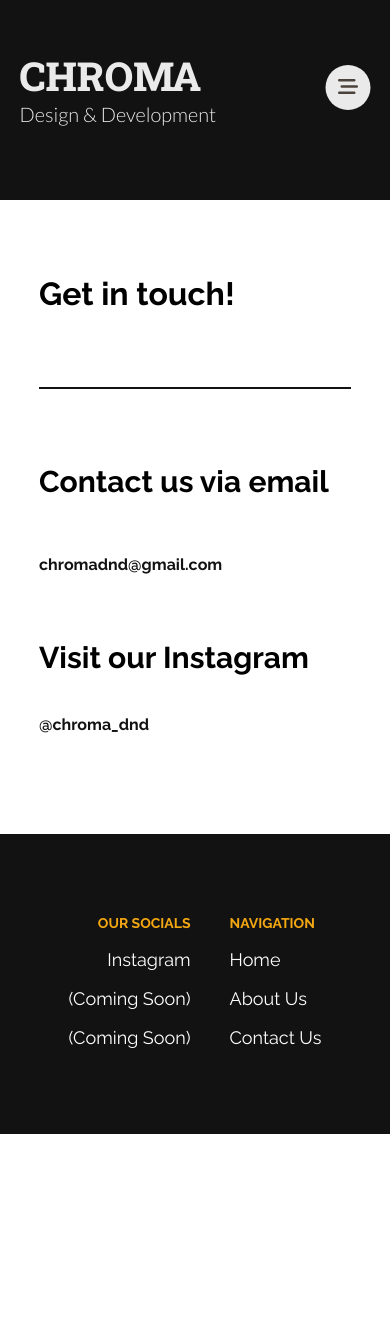
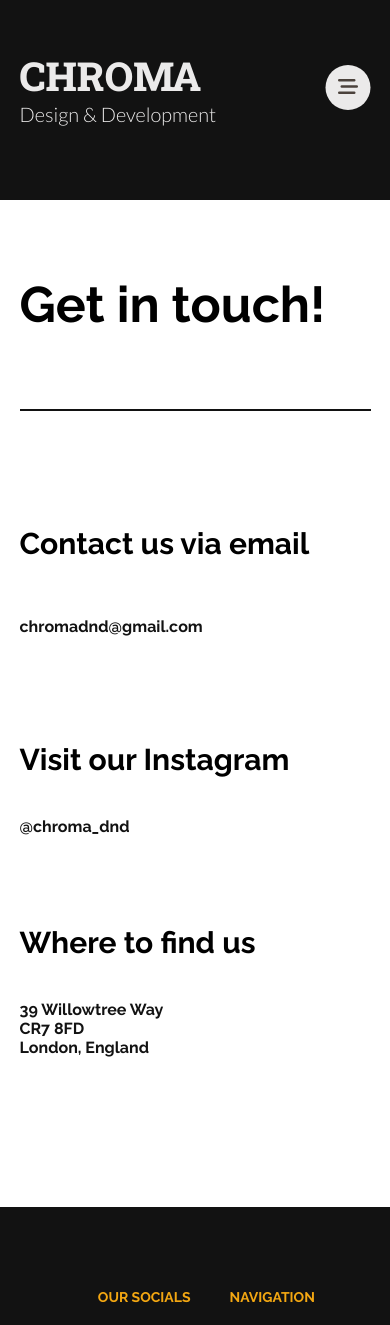
Before and after one commit to LuqiAli/chromadnd, a Next.js app: page /contact in a window 390 px wide. Shown: the top 1325 px of the page. Before the commit the page ends 1134 px from the top, so only its background shows below. Built offline with nearby package versions, Linux system fonts and the light colour scheme.

Commit message:
added address

```diff
--- a/pages/contact.js
+++ b/pages/contact.js
@@ -10,7 +10,7 @@ function Contact() {
         <h1 className="about-header">Get in touch!</h1>
         <div className="about-header-lb"></div>
         <div className="contact-form-container">
-          <div className="contact-item">
+          <div className="contact-item contact-email-container">
             <h4 className="email-header">Contact us via email</h4>
             <div className="contact-email">
               <p>c</p>
@@ -43,6 +43,19 @@ function Contact() {
               @chroma_dnd
             </a>
           </div>
+          <div className="contact-item">
+            <h4 className="email-header">Where to find us</h4>
+            <a
+              href="https://instagram.com/chroma_dnd"
+              className="contact-email"
+            >
+              39 Willowtree Way
+              <br />
+              CR7 8FD
+              <br />
+              London, England
+            </a>
+          </div>
         </div>
       </div>
       <Footer />
--- a/styles/globals.css
+++ b/styles/globals.css
@@ -429,6 +429,7 @@ body.show .dropdown {
   margin: 0;
   margin-block: 75px;
   padding: 0;
+  font-size: 50px;
 }
 
 .page-container {
@@ -597,6 +598,11 @@ textarea {
 
 .contact-form-container {
   margin-bottom: 100px;
+  display: flex;
+}
+
+.contact-item {
+  margin-right: auto;
 }
 
 .contact-email {
@@ -713,6 +719,12 @@ textarea {
   .hero-content {
     top: 350px;
   }
+
+  .contact-form-container {
+    margin-bottom: 100px;
+    display: flex;
+    flex-direction: column;
+  }
 }
 
 @media (max-width: 992px) {
@@ -788,6 +800,10 @@ textarea {
     .hero-content {
       top: 350px;
     }
+
+  .page-container {
+    width: 90%;
+  }
 }
 
 @media (max-width: 768px) {
```
Also changed, not shown: public/vercel.svg (added).
